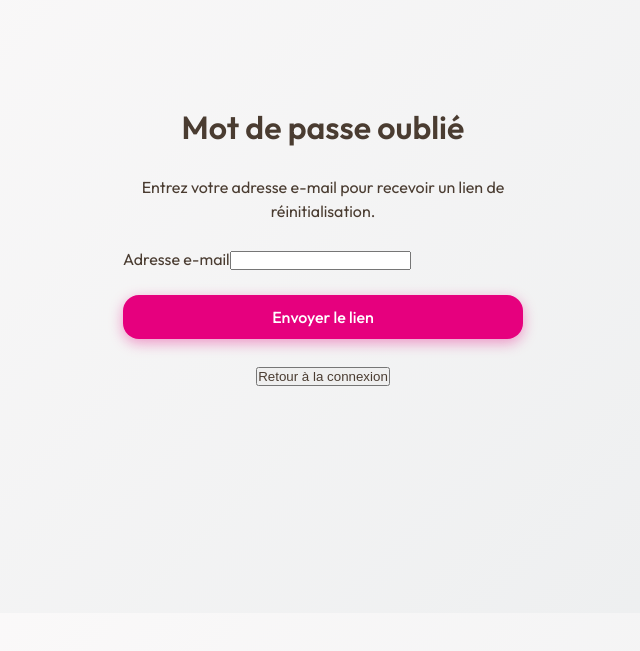
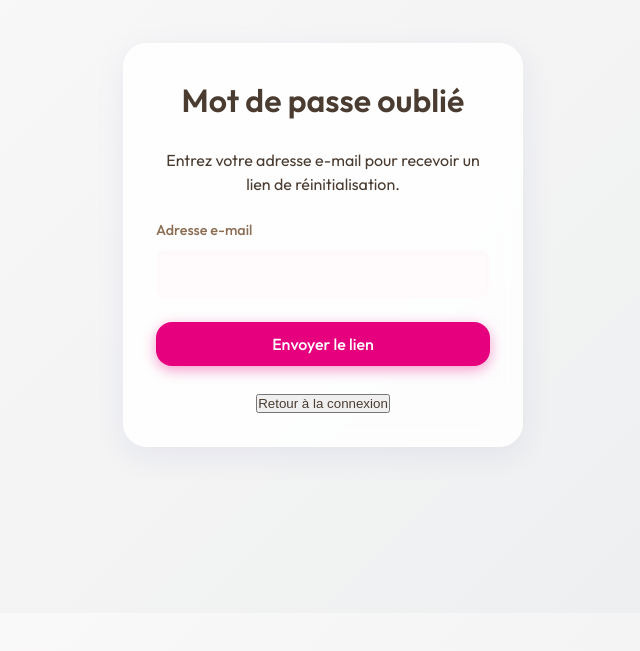
Before and after one commit to kaliouich/creche-planning-frontend, a React (Vite) app: page /planning/forgot-password in a window 1280 px wide. Shown: the part 187-838 px from the top of the page, without its empty margins (317-957 px from the left). Built offline with nearby package versions, Linux system fonts and the light colour scheme; no server answers.

Commit message:
fix: apply correct css classes to auth forms

```diff
--- a/src/pages/ForgotPassword.tsx
+++ b/src/pages/ForgotPassword.tsx
@@ -28,18 +28,18 @@ export default function ForgotPassword() {
 
   return (
     <div className="login-container" style={{ minHeight: '100vh', display: 'flex', alignItems: 'center', justifyContent: 'center' }}>
-      <div className="card" style={{ maxWidth: 400, width: '100%' }}>
+      <div className="glass-card" style={{ maxWidth: 400, width: '100%' }}>
         <h1 className="h2" style={{ textAlign: 'center', marginBottom: '1.5rem' }}>Mot de passe oublié</h1>
         <p style={{ textAlign: 'center', marginBottom: '1.5rem', color: 'var(--gray-600)' }}>
           Entrez votre adresse e-mail pour recevoir un lien de réinitialisation.
         </p>
         <form onSubmit={handleSubmit}>
           <div className="form-group">
-            <label htmlFor="email">Adresse e-mail</label>
+            <label htmlFor="email" className="form-label">Adresse e-mail</label>
             <input
               type="email"
               id="email"
-              className="input"
+              className="form-input"
               value={email}
               onChange={(e) => setEmail(e.target.value)}
               required
--- a/src/pages/ResetPassword.tsx
+++ b/src/pages/ResetPassword.tsx
@@ -47,7 +47,7 @@ export default function ResetPassword() {
 
   return (
     <div className="login-container" style={{ minHeight: '100vh', display: 'flex', alignItems: 'center', justifyContent: 'center' }}>
-      <div className="card" style={{ maxWidth: 400, width: '100%' }}>
+      <div className="glass-card" style={{ maxWidth: 400, width: '100%' }}>
         <div style={{ textAlign: 'center', marginBottom: '1.5rem' }}>
           <img src="/planning/logo.png" alt="Les Fruits de la Passion" style={{ height: '80px', objectFit: 'contain', margin: '0 auto', display: 'block', marginBottom: '1rem' }} />
         </div>
@@ -57,11 +57,11 @@ export default function ResetPassword() {
         </p>
         <form onSubmit={handleSubmit}>
           <div className="form-group">
-            <label htmlFor="password">Nouveau mot de passe</label>
+            <label htmlFor="password" className="form-label">Nouveau mot de passe</label>
             <input
               type="password"
               id="password"
-              className="input"
+              className="form-input"
               value={password}
               onChange={(e) => setPassword(e.target.value)}
               required
@@ -69,11 +69,11 @@ export default function ResetPassword() {
             />
           </div>
           <div className="form-group">
-            <label htmlFor="confirmPassword">Confirmer le mot de passe</label>
+            <label htmlFor="confirmPassword" className="form-label">Confirmer le mot de passe</label>
             <input
               type="password"
               id="confirmPassword"
-              className="input"
+              className="form-input"
               value={confirmPassword}
               onChange={(e) => setConfirmPassword(e.target.value)}
               required
```
Also changed, not shown: 46 other files (tests, documents, lock files or other folders).
